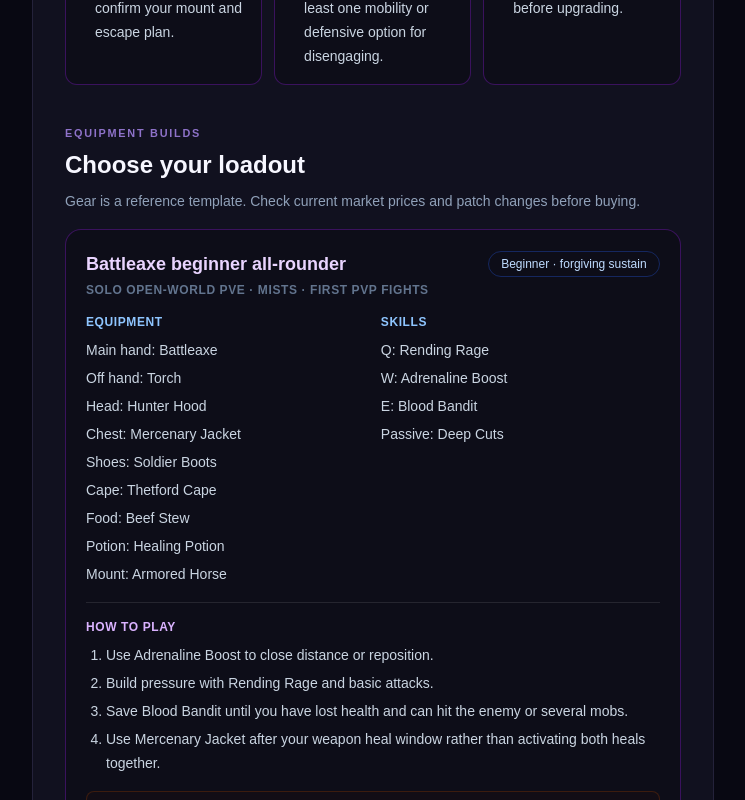
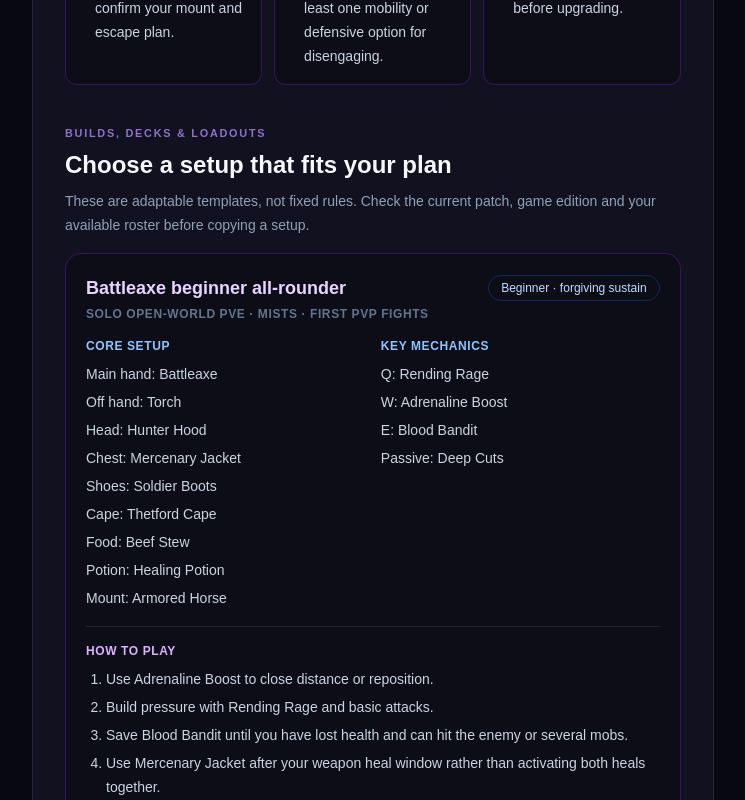
Before and after one commit to sandhuanuraj2-cloud/gameforge, a Next.js app in the folder gameforge/: page /games/albion-online in a window 1280 px wide. Shown: the part 1460-2260 px from the top of the page, without its empty margins (28-773 px from the left). Built offline with nearby package versions, Linux system fonts and the light colour scheme.

Commit message:
Polish cross-game build library labels

```diff
--- a/gameforge/app/games/[slug]/page.tsx
+++ b/gameforge/app/games/[slug]/page.tsx
@@ -343,16 +343,16 @@ export default async function GameGuidePage({ params }: { params: Promise<{ slug
               </div>
             </div>}
             {guide.builds && <div className="mt-10">
-              <div className="section-kicker">Equipment builds</div>
-              <h2 className="mt-2 text-2xl font-black">Choose your loadout</h2>
-              <p className="mt-2 text-sm leading-6 text-slate-400">Gear is a reference template. Check current market prices and patch changes before buying.</p>
+              <div className="section-kicker">Builds, decks & loadouts</div>
+              <h2 className="mt-2 text-2xl font-black">Choose a setup that fits your plan</h2>
+              <p className="mt-2 text-sm leading-6 text-slate-400">These are adaptable templates, not fixed rules. Check the current patch, game edition and your available roster before copying a setup.</p>
               <div className="mt-4 space-y-4">
                 {guide.builds.map((build) => <section key={build.name} className="rounded-2xl border border-purple-900/60 bg-black/20 p-4 sm:p-5">
                   <div className="flex flex-wrap items-center justify-between gap-2"><h3 className="text-lg font-extrabold text-purple-200">{build.name}</h3><span className="rounded-full border border-blue-900/60 px-3 py-1 text-xs text-blue-200">{build.difficulty}</span></div>
                   <p className="mt-1 text-xs font-bold uppercase tracking-wider text-slate-500">{build.activity}</p>
                   <div className="mt-4 grid gap-4 sm:grid-cols-2">
-                    <div><p className="text-xs font-bold uppercase tracking-wider text-blue-300">Equipment</p><ul className="mt-2 space-y-1">{build.gear.map((item) => <li key={item} className="text-sm leading-6 text-slate-300">{item}</li>)}</ul></div>
-                    <div><p className="text-xs font-bold uppercase tracking-wider text-blue-300">Skills</p><ul className="mt-2 space-y-1">{build.skills.map((item) => <li key={item} className="text-sm leading-6 text-slate-300">{item}</li>)}</ul></div>
+                    <div><p className="text-xs font-bold uppercase tracking-wider text-blue-300">Core setup</p><ul className="mt-2 space-y-1">{build.gear.map((item) => <li key={item} className="text-sm leading-6 text-slate-300">{item}</li>)}</ul></div>
+                    <div><p className="text-xs font-bold uppercase tracking-wider text-blue-300">Key mechanics</p><ul className="mt-2 space-y-1">{build.skills.map((item) => <li key={item} className="text-sm leading-6 text-slate-300">{item}</li>)}</ul></div>
                   </div>
                   <div className="mt-4 border-t border-white/10 pt-4"><p className="text-xs font-bold uppercase tracking-wider text-purple-300">How to play</p><ol className="mt-2 list-decimal space-y-1 pl-5">{build.play.map((item) => <li key={item} className="text-sm leading-6 text-slate-300">{item}</li>)}</ol></div>
                   <p className="mt-4 rounded-lg border border-amber-900/40 bg-amber-950/10 p-3 text-xs leading-5 text-amber-100/80"><strong>Limit:</strong> {build.warning}</p>
```
